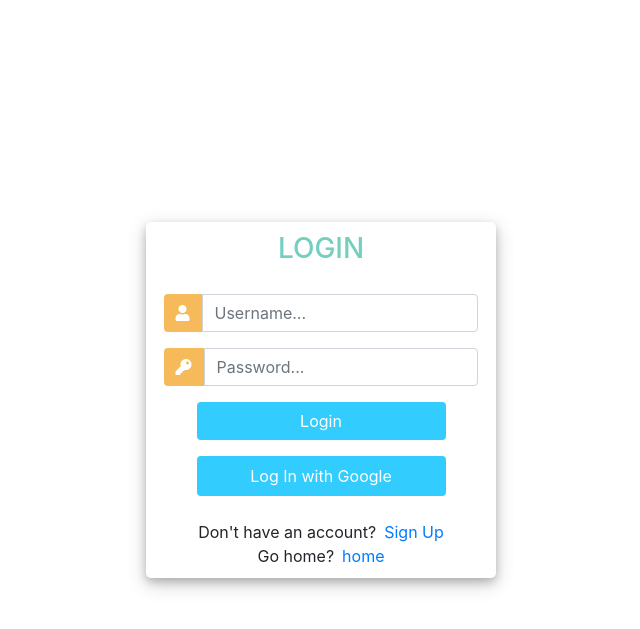
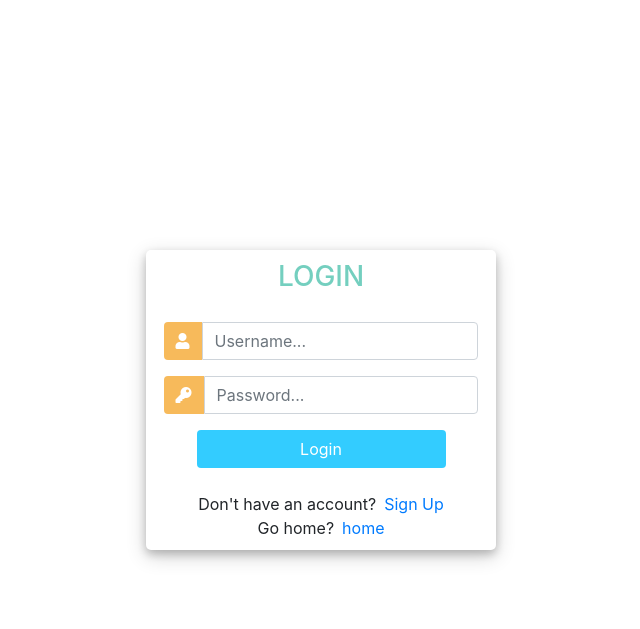
Before and after one commit to NichitaSvisciuc/Ecomerce-shop, a Django app: page /accounts/login/ in a window 1280 px wide. Shown: the top 629 px of the page, without its empty margins (319-959 px from the left). Run offline with Django 4.2, Linux system fonts and the light colour scheme; some libraries are stand-ins or nearby versions.

Commit message:
Update login.html

```diff
--- a/templates/login.html
+++ b/templates/login.html
@@ -103,9 +103,6 @@
 							<div class="d-flex justify-content-center mt-3 login_container">
 				 				<input class="btn login_btn" type="submit" value="Login">
 				   			</div>
-				   			<div class="d-flex justify-content-center mt-3 login_container">
-				 				<a href="http://127.0.0.1:8000/accounts/google/login/?process=login" style="width: 100%; background: #33ccff; line-height: 40px; text-align: center; color: white; height: 40px; text-decoration: none; border-radius: 4px;">Log In with Google</a>
-				   			</div>
 					</form>
 
 				</div>
```
